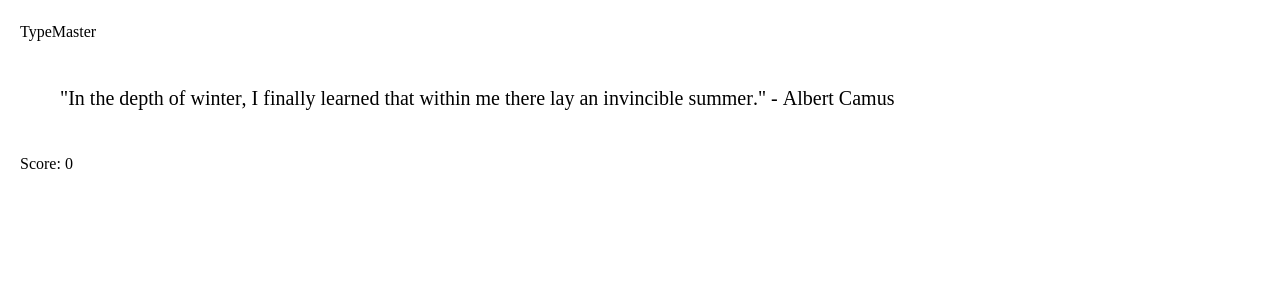
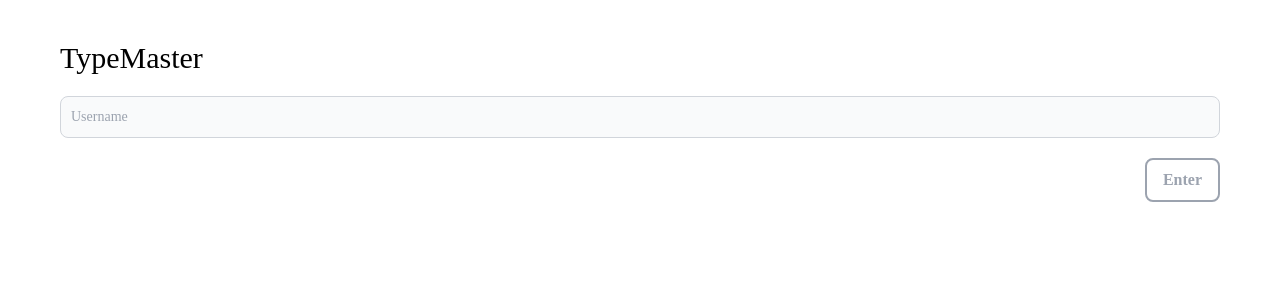
Before and after one commit to ariqRam/typemaster, a SvelteKit app: page / in a window 1280 px wide. Shown: the top 300 px of the page. Built offline with nearby package versions, Linux system fonts and the light colour scheme; a web font is replaced by a local one.

Commit message:
added sign in (rls disabled)

```diff
--- a/package.json
+++ b/package.json
@@ -25,5 +25,8 @@
 		"tailwindcss": "^3.4.3",
 		"vite": "^5.0.3"
 	},
-	"type": "module"
+	"type": "module",
+	"dependencies": {
+		"@supabase/supabase-js": "^2.43.1"
+	}
 }
--- /dev/null
+++ b/src/lib/supabaseClient.js
@@ -0,0 +1,7 @@
+
+import { createClient } from "@supabase/supabase-js";
+
+const SUPABASE_URL = "https://jthkdnoljfzgdhmedxfb.supabase.co"
+const SUPABASE_ANON_KEY = "eyJhbGciOiJIUzI1NiIsInR5cCI6IkpXVCJ9.eyJpc3MiOiJzdXBhYmFzZSIsInJlZiI6Imp0aGtkbm9samZ6Z2RobWVkeGZiIiwicm9sZSI6ImFub24iLCJpYXQiOjE3MTU0MTIwODAsImV4cCI6MjAzMDk4ODA4MH0.hkYlbqZcr2K9WOvvQVascGRwtbgyO9MzvX-3MpCml8A"
+
+export const supabase = createClient(SUPABASE_URL, SUPABASE_ANON_KEY);
--- a/src/routes/+page.svelte
+++ b/src/routes/+page.svelte
@@ -1,6 +1,40 @@
 <script>
-	import Sentence from './Sentence.svelte';
+	import { fade } from 'svelte/transition';
+
+	let username;
+	// Call login endpoint
+	async function login() {
+		const response = await fetch('/login', {
+			method: 'POST',
+			body: JSON.stringify({ username }),
+			headers: {
+				'Content-Type': 'application/json'
+			}
+		});
+		console.log(response);
+	}
 </script>
 
-<h1>TypeMaster</h1>
-<Sentence />
+<div class="m-10">
+	<h1 class="pb-5 text-3xl">TypeMaster</h1>
+
+	<input
+		type="text"
+		id="last_name"
+		class="bg-gray-50 border border-gray-300 text-gray-900 text-sm rounded-lg focus:ring-blue-500 focus:border-blue-500 block w-full p-2.5 dark:bg-gray-700 dark:border-gray-600 dark:placeholder-gray-400 dark:text-white dark:focus:ring-blue-500 dark:focus:border-blue-500"
+		placeholder="Username"
+		bind:value={username}
+		required
+	/>
+	<div class="pt-5">
+		<button
+			class="{username !== ''
+				? 'border-gray-400 text-gray-400'
+				: 'border-gray-300 text-gray-300'} float-right font-bold py-2 px-4 rounded-lg border-2"
+			on:click={login}>Enter</button
+		>
+	</div>
+	{#if username}
+		<h1 class="text-3xl" in:fade>Hello, {username}</h1>
+	{/if}
+</div>
--- /dev/null
+++ b/src/routes/login/+server.js
@@ -0,0 +1,24 @@
+import { json } from '@sveltejs/kit';
+import { supabase } from "$lib/supabaseClient.js";
+
+async function getUser(username) {
+	const { data } = await supabase.from("users").select().eq('name', username);
+	return data;
+}
+
+
+export async function POST({ request }) {
+	const { username } = await request.json();
+
+	const user = await getUser(username);
+	if (user.length === 0) {
+		console.log("Creating user..")
+		const { data, error } = await supabase
+			.from('users')
+			.insert([{ name: username }])
+			.select();
+		console.log(data, error);
+		return json(data);
+	}
+	return json(user);
+}
--- /dev/null
+++ b/src/routes/play/+page.svelte
@@ -0,0 +1,6 @@
+<script>
+	import Sentence from './Sentence.svelte';
+</script>
+
+<h1>TypeMaster</h1>
+<Sentence />
--- a/src/routes/Sentence.svelte
+++ b/src/routes/play/Sentence.svelte
@@ -83,12 +83,12 @@
 		<p>
 			{#each sentence as letter, index (index)}
 				{#if !typed[index]}
-					<span id={'char' + index} class="character" style="background: {colors[typed[index]]}"
-						>{letter === ' ' ? '\u00A0' : letter}</span
-					>
+					<span id={'char' + index} class="character" style="background: {colors[typed[index]]}">
+						{letter === ' ' ? '\u00A0' : letter}
+					</span>
 				{:else}
 					<span
-						in:fly={{ y: 50, duration: 300 }}
+						in:fly={{ y: 50, duration: 100 }}
 						id={'char' + index}
 						class="character"
 						style=" background: {colors[typed[index]]}">{letter === ' ' ? '\u00A0' : letter}</span
```
Also changed, not shown: .eslintrc.cjs, 1 other file (tests, documents, lock files or other folders).
